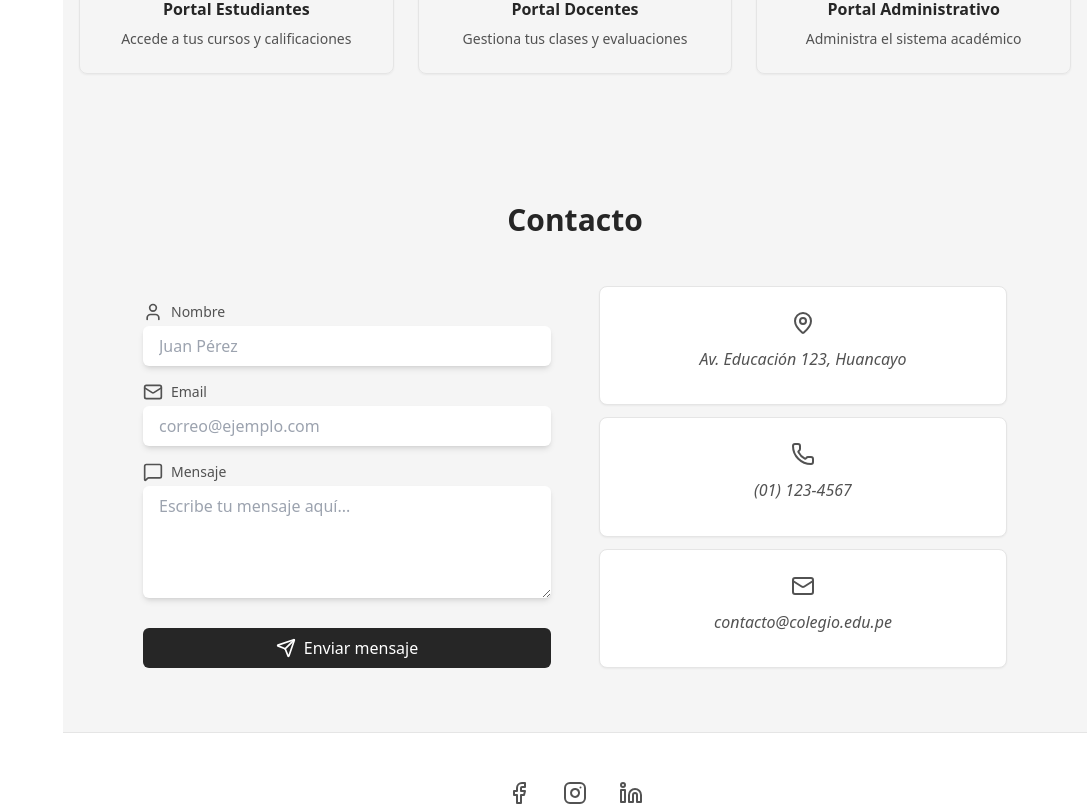
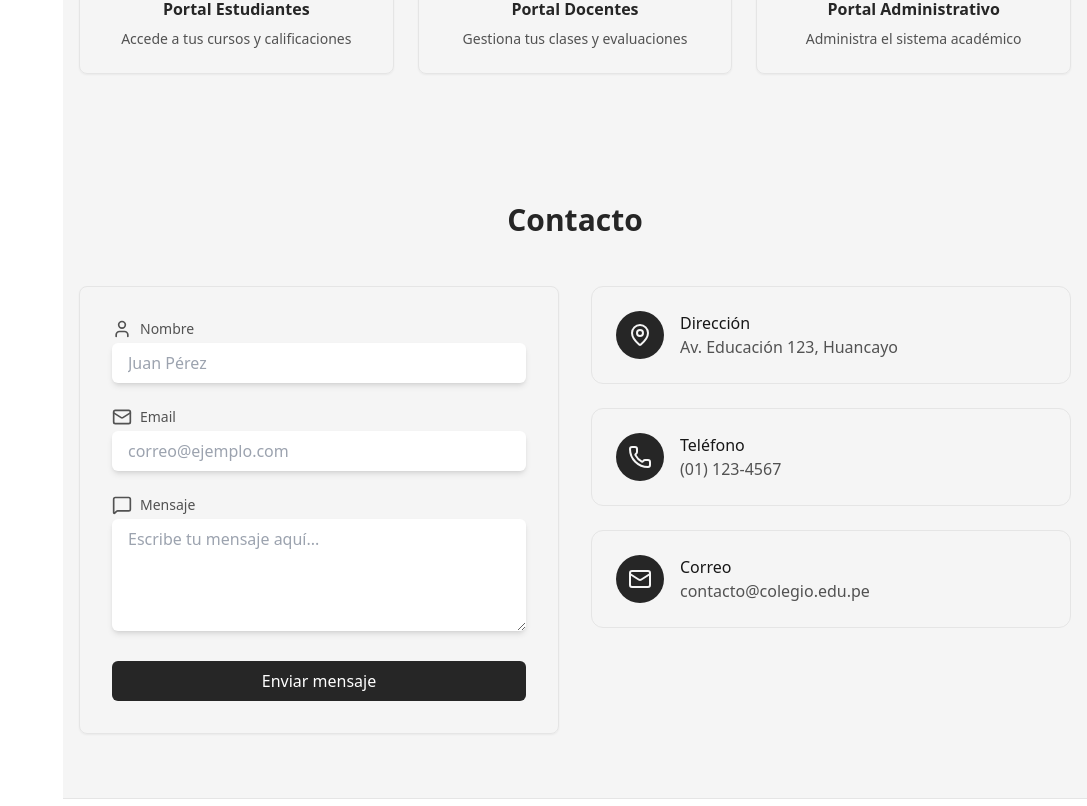
Before and after one commit to IvanGabrielYarupaitanRivera/SistemaDeGestionAcademica, a SvelteKit app: page / in a window 1280 px wide. Shown: the part 1920-2726 px from the top of the page, without its empty margins (193-1280 px from the left). Built offline with nearby package versions, Linux system fonts and the light colour scheme; no server answers.

Commit message:
Refactor el componente Contacto para mejorar la estructura y el estilo del formulario y la información de contacto

```diff
--- a/src/routes/components/Main/Contacto.svelte
+++ b/src/routes/components/Main/Contacto.svelte
@@ -1,13 +1,16 @@
 <script>
-	import { Mail, MapPin, MessageSquare, Phone, Send, User } from 'lucide-svelte';
+	import { Mail, MapPin, MessageSquare, Phone, User } from 'lucide-svelte';
 </script>
 
-<section id="contacto" class="mx-16 py-16" aria-labelledby="contact-title">
+<section id="contacto" class="py-16" aria-labelledby="contact-title">
 	<h2 id="contact-title" class="text-center text-3xl font-bold text-neutral-800">Contacto</h2>
-	<div class="mt-12 grid gap-12 md:grid-cols-2">
+	<div class="mt-12 grid gap-8 md:grid-cols-2">
 		<!-- Formulario de contacto con iconos -->
-		<form method="POST" action="?/contact" class="space-y-6">
-			<fieldset class="space-y-4">
+		<article
+			class="flex flex-col items-center rounded-lg border border-neutral-200 p-8 text-center shadow-sm transition-all duration-200 hover:border-neutral-300 hover:shadow-md"
+		>
+			<form method="POST" action="?/contact" class="w-full space-y-6">
+				<fieldset class="flex flex-col gap-6">
 					<legend class="sr-only">Formulario de contacto</legend>
 
 					<div>
@@ -57,41 +60,47 @@
 					type="submit"
 					class="flex w-full items-center justify-center gap-2 rounded-md bg-neutral-800 px-4 py-2 text-white hover:bg-neutral-700"
 				>
-				<Send class="h-5 w-5" />
 					<span> Enviar mensaje </span>
 				</button>
 			</form>
+		</article>
 
 		<!-- Cards de información de contacto con hover effects -->
-		<section class=" grid gap-3" aria-label="Información de contacto">
+		<section class="grid content-start gap-6" aria-label="Información de contacto">
 			<address
-				class="flex flex-col items-center gap-3 rounded-lg border border-neutral-200 bg-white p-6 text-neutral-600 shadow-sm transition-shadow duration-200 hover:shadow-md"
-				aria-label="Dirección física"
+				class="flex items-start gap-4 rounded-xl border border-neutral-200 bg-neutral-100 p-6 not-italic transition duration-300 hover:shadow-md"
 			>
-				<MapPin size={24} aria-hidden="true" />
-				<p class="text-center">Av. Educación 123, Huancayo</p>
+				<div class="rounded-full bg-neutral-800 p-3">
+					<MapPin class="h-6 w-6 text-neutral-100" aria-hidden="true" />
+				</div>
+				<div>
+					<h4 class="font-medium text-neutral-900">Dirección</h4>
+					<p class="text-neutral-600">Av. Educación 123, Huancayo</p>
+				</div>
 			</address>
 
 			<address
-				class="flex flex-col items-center gap-3 rounded-lg border border-neutral-200 bg-white p-6 text-neutral-600 shadow-sm transition-shadow duration-200 hover:shadow-md"
-				aria-label="Teléfono de contacto"
+				class="flex items-start gap-4 rounded-xl border border-neutral-200 bg-neutral-100 p-6 not-italic transition duration-300 hover:shadow-md"
 			>
-				<Phone size={24} aria-hidden="true" />
-				<p class="text-center">
-					<a href="tel:+5101234567" class="hover:text-neutral-900">(01) 123-4567</a>
-				</p>
+				<div class="rounded-full bg-neutral-800 p-3">
+					<Phone class="h-6 w-6 text-neutral-100" aria-hidden="true" />
+				</div>
+				<div>
+					<h4 class="font-medium text-neutral-900">Teléfono</h4>
+					<p class="text-neutral-600">(01) 123-4567</p>
+				</div>
 			</address>
 
 			<address
-				class="flex flex-col items-center gap-3 rounded-lg border border-neutral-200 bg-white p-6 text-neutral-600 shadow-sm transition-shadow duration-200 hover:shadow-md"
-				aria-label="Correo electrónico"
+				class="flex items-start gap-4 rounded-xl border border-neutral-200 bg-neutral-100 p-6 not-italic transition duration-300 hover:shadow-md"
 			>
-				<Mail size={24} aria-hidden="true" />
-				<p class="text-center">
-					<a href="mailto:contacto@colegio.edu.pe" class="hover:text-neutral-900"
-						>contacto@colegio.edu.pe</a
-					>
-				</p>
+				<div class="rounded-full bg-neutral-800 p-3">
+					<Mail class="h-6 w-6 text-neutral-100" aria-hidden="true" />
+				</div>
+				<div>
+					<h4 class="font-medium text-neutral-900">Correo</h4>
+					<p class="text-neutral-600">contacto@colegio.edu.pe</p>
+				</div>
 			</address>
 		</section>
 	</div>
```
Lines whose indentation alone changed are shown as unchanged.
